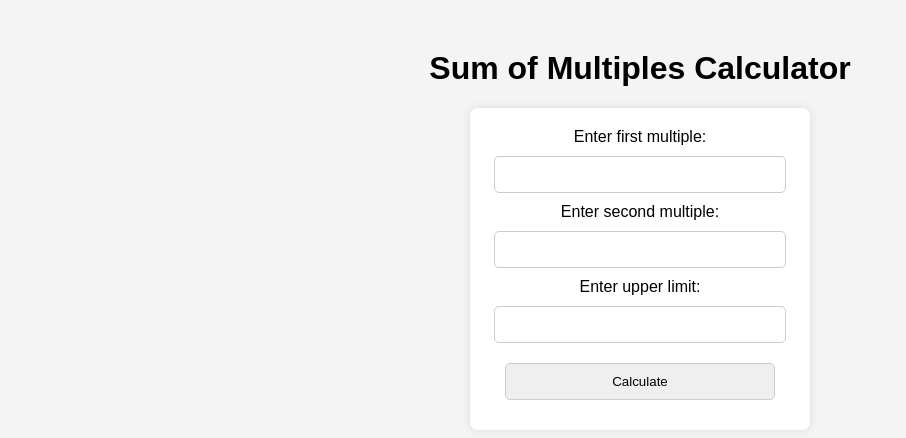
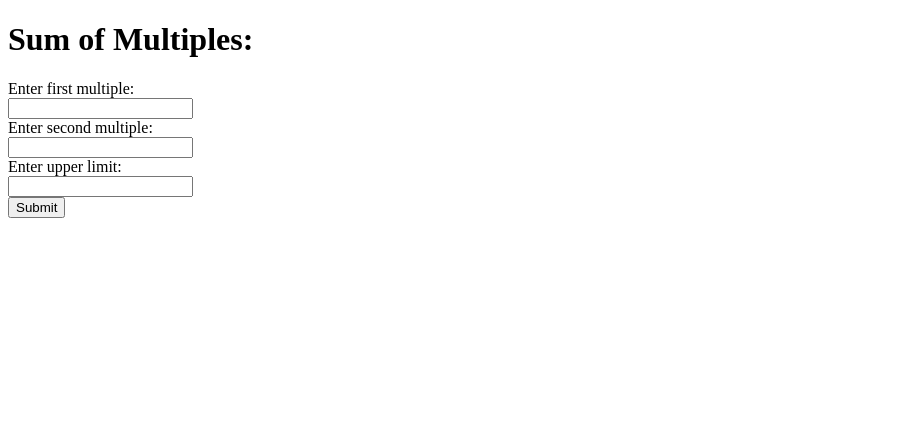
Before and after one commit to sen-zz/multiples-calculator, a plain HTML site: page index.html in a window 1280 px wide. Shown: the whole page, without its empty margins (0-906 px from the left). Drawn offline with Linux system fonts and the light colour scheme.

Commit message:
Update index.html
re-change the code back to original

```diff
--- a/index.html
+++ b/index.html
@@ -3,40 +3,11 @@
 <head>
     <meta charset="UTF-8">
     <meta name="viewport" content="width=device-width, initial-scale=1.0">
-    <title>Sum of Multiples Calculator</title>
-    <style>
-        body {
-            font-family: Arial, sans-serif;
-            text-align: center;
-            margin-top: 50px;
-            background-color: #f4f4f4;
-        }
-        form {
-            background: #fff;
-            padding: 20px;
-            margin: 0 auto;
-            width: 300px;
-            border-radius: 8px;
-            box-shadow: 0 0 10px rgba(0,0,0,0.1);
-        }
-        input[type="number"], input[type="submit"] {
-            margin: 10px 0;
-            padding: 10px;
-            width: 90%;
-            border-radius: 5px;
-            border: 1px solid #ccc;
-        }
-        #result {
-            margin-top: 20px;
-            font-size: 18px;
-            color: #333;
-        }
-    </style>
+    <title>Sum of Multiples of x or y below</title>
 </head>
 <body>
-
-    <h1>Sum of Multiples Calculator</h1>
-
+    <h1>Sum of Multiples:</h1>
+    <p id="result"></p>
     <form id="multiplesForm">
         <label for="num1">Enter first multiple:</label><br>
         <input type="number" id="num1" name="num1" required><br>
@@ -47,14 +18,14 @@
         <label for="limit">Enter upper limit:</label><br>
         <input type="number" id="limit" name="limit" required><br>
 
-        <input type="submit" value="Calculate">
+        <input type="submit" value="Submit">
     </form>
 
-    <p id="result"></p>
+
 
     <script>
-        // Core sum calculation function
-        function sumOfMultiples(limit, mul1, mul2) {
+        //Main function
+        function sumOfMultiples (limit, mul1, mul2) {
             let sum = 0;
             for (let i = 0; i < limit; i++) {
                 if (i % mul1 === 0 || i % mul2 === 0) {
@@ -64,24 +35,30 @@
             return sum;
         }
 
-        // Handle form submission
-        document.getElementById('multiplesForm').onsubmit = function(e) {
-            e.preventDefault(); // Prevent page reload
+        //Handle Form Submission :3
+        document.querySelector('form').onsubmit = function(e) {
+            e.preventDefault();         // stops the form from refreshing/reloading the page.
 
+
+            //get the input VALUES from the form and convert them to numbers using +.
             const mul1 = +document.getElementById('num1').value;
             const mul2 = +document.getElementById('num2').value;
             const limit = +document.getElementById('limit').value;
 
-            if (!mul1 || !mul2 || !limit || mul1 <= 0 || mul2 <= 0 || limit <= 0) {
-                document.getElementById('result').textContent = '⚠️ Please enter valid positive numbers.';
-                return;
+
+            //Basic validation check: check that all numbers
+            if (!mul1 || !mul2 || !limit) {
+                document.getElementById('result').textContent = 'Please enter valid numbers.';
+                return;     //exit the function if validation fails type shi
             }
 
+            // calling the function
             const result = sumOfMultiples(limit, mul1, mul2);
-            document.getElementById('result').textContent =
-                `✅ The sum of multiples of ${mul1} and ${mul2} below ${limit} is: ${result}`;
-        };
+
+            // displaying the results in the page
+            document.getElementById('result').textContent = `Sum of multiples of ${mul1} and ${mul2} below ${limit} is: ${result}`;
+    }
+
     </script>
-
 </body>
 </html>
```
